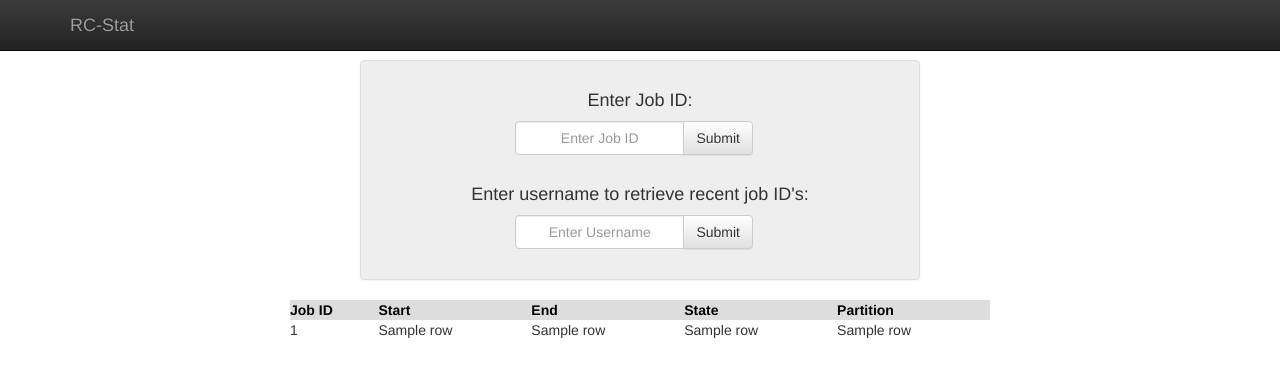
After one commit to AaronTHolt/Rcstat1, a Flask app: template web/templates/main_page_b.html in a window 1280 px wide. The commit adds this page. Shown: the top 377 px of the page. Run offline with Flask 2, Linux system fonts and the light colour scheme; the template is opened without the code that fills it: most values are stand-ins (such as "Sample title", 1, 10 or a date in 2020); some libraries are stand-ins or nearby versions.

Commit message:
-Use main_page_b.html instead of main_page.html. main_page_b.html uses twitter bootstrap.

```diff
--- a/web/flask_main.py
+++ b/web/flask_main.py
@@ -32,7 +32,8 @@ def main_page(error=None):
             data = None
     except KeyError:
         data = None
-    return render_template('main_page.html', error=error, data=data)
+    return render_template('main_page_b.html', error=error, data=data)
+    # return render_template('main_page.html', error=error, data=data)
 
 ## Button back to main page
 @app.route('/main', methods=['GET', 'POST'])
--- a/web/templates/all_graph.html
+++ b/web/templates/all_graph.html
@@ -1,5 +1,4 @@
 <!DOCTYPE html>
-<!-- <link rel=stylesheet type=text/css href="{{ url_for('static', filename='style.css') }}"> -->
 <html>
 <head>
     <title></title>
@@ -7,7 +6,6 @@
     <style>
 a, h1, h2, h3       { color: #488cb9; }
 h1, h2, h3          { font-family: 'Georgia', serif; margin: 0; }
-/*h1              { border-bottom: 2px solid #eee; }*/
 h2              { font-size: 1.2em; }
 body {
     margin: 0;
@@ -20,7 +18,6 @@ body {
     background-color: #444;
     box-shadow: 0 0 10px rgba(0,0,0,0.3);
 }
-
 img {
     display: block;
 }
--- /dev/null
+++ b/web/templates/main_page_b.html
@@ -0,0 +1,160 @@
+<!DOCTYPE html>
+<html>
+  <head>
+    <title></title>
+    <!-- Latest compiled and minified CSS -->
+    <link rel="stylesheet" href="https://maxcdn.bootstrapcdn.com/bootstrap/3.3.5/css/bootstrap.min.css">
+
+    <!-- Optional theme -->
+    <link rel="stylesheet" href="https://maxcdn.bootstrapcdn.com/bootstrap/3.3.5/css/bootstrap-theme.min.css">
+  <style>
+    body {
+      padding-top: 60px; /* 60px to make the container go all the way to the bottom of the topbar */
+    }
+    .input-group {
+        margin-left: 7em;
+    }
+    input{
+        text-align:center;
+    }
+    .panel {
+        margin-left: auto;
+        margin-right: auto;
+        background: #eee;
+    }
+    .error {
+        float: left;
+        background: #f0d6d6;
+        padding: 0.5em;
+        width: 26em;
+        word-wrap: break-word;
+    }
+    table#t01 {
+        width: 50em;
+        /*background-color: #488cb9;*/
+        border-collapse: collapse;
+        margin-left: auto;
+        margin-right: auto;
+        /*margin: auto;*/
+        /*border-color: blue;*/
+    }
+    table#t01 tr:nth-child(even) {
+        background-color: #eee;
+    }
+    table#t01 tr:nth-child(odd) {
+        background-color: #fff;
+    }
+    table#t01 th {
+        color: black;
+        background-color: #ddd;
+        text-align: left;
+    }
+  </style>
+
+
+  </head>
+  <body>
+    <!-- Fixed navbar -->
+    <div class="navbar navbar-inverse navbar-fixed-top" role="navigation">
+      <div class="container">
+        <div class="navbar-header">
+          <text type="text" class="navbar-toggle" data-toggle="collapse" data-target=".navbar-collapse">
+            <span class="sr-only"></span>
+            <span class="icon-bar"></span>
+<!--             <span class="icon-bar"></span>
+            <span class="icon-bar"></span> -->
+          </text>
+          <a class="navbar-brand" href="#">RC-Stat</a>
+        </div>
+        <div class="collapse navbar-collapse">
+          <ul class="nav navbar-nav">
+            <!-- <li class="active"><a href="#">Home</a></li> -->
+            <!-- <li><a href="#about">About</a></li>
+            <li><a href="#contact">Contact</a></li> -->
+          </ul>
+        </div><!--/.nav-collapse -->
+      </div>
+    </div>
+
+    <!-- Body of web page goes inside container tags -->
+    <div class="container">
+        <div style="width:40em;" class="panel panel-default">
+            <p><br></p>
+            <h4 style="text-align: center;">Enter Job ID:</h4>
+            <form style="margin-left:4em;width:24em" action="{{ url_for('redirect_to_summary_graphs') }}" method=post  >
+                <div class="input-group">
+                    <input id="text" type="text" placeholder="Enter Job ID" class="form-control" onkeydown="if (event.keyCode == 13) { this.form.submit(); return false; }" name=text>
+                    <span class="input-group-btn">
+                        <button class="btn btn-default" type="submit" id="text" onclick="if (event.keyCode == 13) { this.form.submit(); return false; }" value=submit>Submit</button>
+                    </span>
+                </div>
+            </form>
+
+            <p><br></p>
+            <h4 style="text-align: center;">Enter username to retrieve recent job ID's:</h4>
+            <form style="margin-left:4em;width:24em" action="{{ url_for('table_of_jobids') }}" method=post  >
+                <div class="input-group">
+                    <input id="text" type="text" placeholder="Enter Username" class="form-control" onkeydown="if (event.keyCode == 13) { this.form.submit(); return false; }" name=username>
+                    <span class="input-group-btn">
+                        <button class="btn btn-default" type="submit" id="text" onclick="if (event.keyCode == 13) { this.form.submit(); return false; }" value=submit>Submit</button>
+                    </span>
+                </div>
+            </form>
+
+            <div>
+                <p><br></p>
+                {% if error %}
+                    <p style="margin-left:3.5em;font-size: 1.2em;" class=error><strong>Error: </strong>{{ error }}</p>
+                    <p><br></p>
+                    <p><br></p>
+                    <p><br></p>
+                {% endif %}
+            </div>
+
+        </div>
+
+
+
+    </div> <!-- /container -->
+
+    {% if data != None %}
+        <table id="t01">
+        <!-- <table style="width=50em" class="table table-striped"> -->
+          <thead>
+            <tr class="info">
+              <th>Job ID</th>
+              <th>Start</th>
+              <th>End</th>
+              <th>State</th>
+              <th>Partition</th>
+            </tr>
+          </thead>
+  <!--       <tr>
+            <th>Job ID</th>
+            <th>Start</th>
+            <th>End</th>
+            <th>State</th>
+            <th>Partition</th>
+        </tr>  -->
+            {% for row in data %}
+                <tr align="left">
+                    <td> {{ row[0] }} </td>
+                    <td> {{ row[1] }} </td>
+                    <td> {{ row[2] }} </td>
+                    <td> {{ row[3] }} </td>
+                    <td> {{ row[4] }} </td>
+                </tr>
+            {% endfor %}
+        </table>
+    {% endif %}
+
+    <!-- Put just before closing body tag so pages load faster -->
+    <!-- Obtain jquery javascript library from CDN -->
+    <!-- Check http://code.jquery.com/ for latest version. -->
+    <script src="http://code.jquery.com/jquery-2.1.0.min.js"></script>
+    <!-- Latest compiled and minified JavaScript -->
+    <script src="https://maxcdn.bootstrapcdn.com/bootstrap/3.3.5/js/bootstrap.min.js"></script>
+
+
+  </body>
+</html>
```
Also changed, not shown: Utility.py (+3 -4 lines), web/templates/main_page.html (+20 -6 lines).
